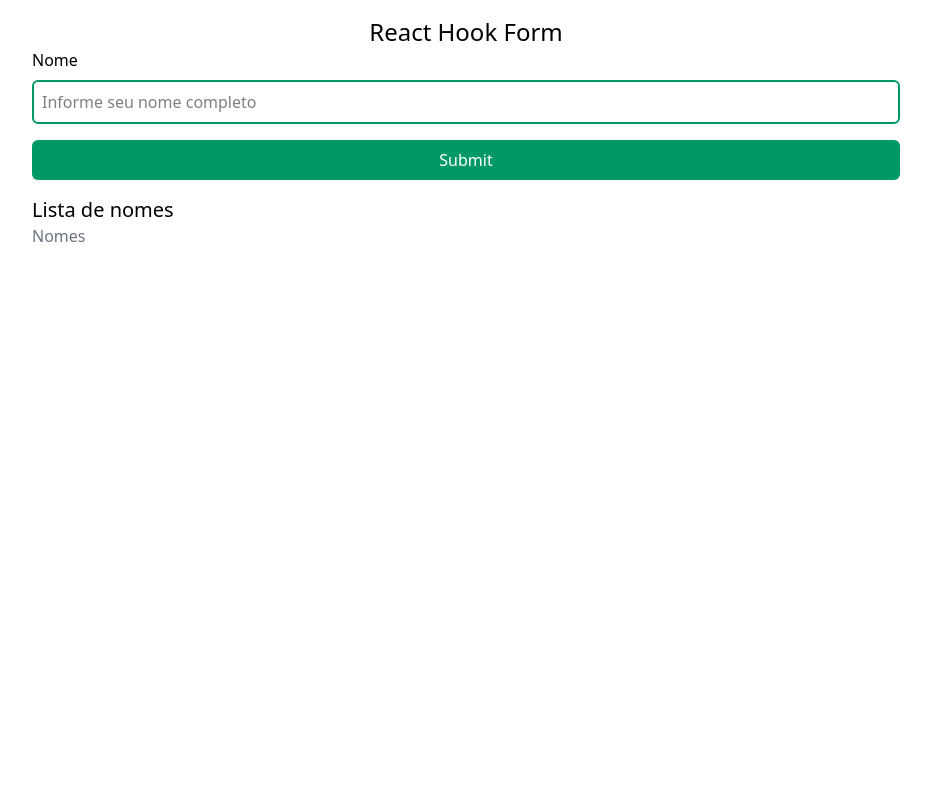
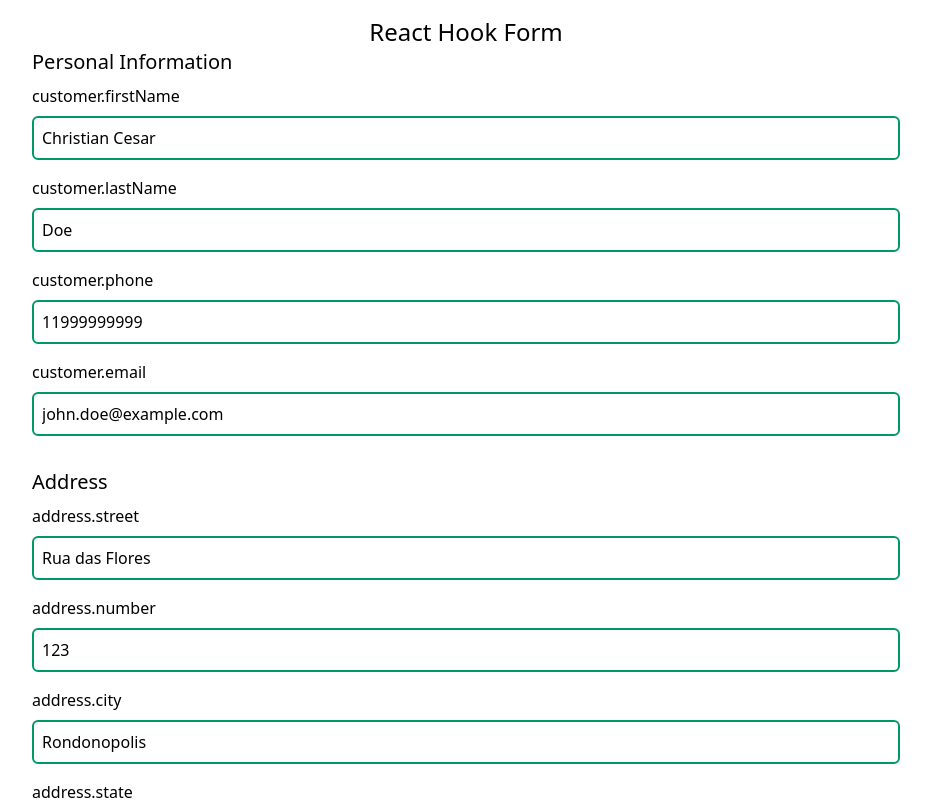
Before and after one commit to christiancesar/vite-template, a React (Vite) app: page / in a window 1280 px wide. Shown: the top 800 px of the page, without its empty margins (174-1105 px from the left). Built offline with nearby package versions, Linux system fonts and the light colour scheme.

Commit message:
feat: add form provider

```diff
--- a/src/App.tsx
+++ b/src/App.tsx
@@ -1,68 +1,162 @@
 import { useState } from 'react';
-import { Controller, useForm } from 'react-hook-form';
+import { Controller, FormProvider, useForm } from 'react-hook-form';
 import { InputText } from './components/input-text';
 import { yupResolver } from '@hookform/resolvers/yup';
 import * as yup from 'yup';
+import { Address } from './components/address';
 
 const customerRegisterSchema = yup
   .object({
-    name: yup
+    customer: yup
+      .object({
+        firstName: yup
           .string()
-      .min(10, {
-        message: 'Nome deve ter no mínimo 10 caracteres',
+          .min(3, {
+            message: 'Nome deve ter no mínimo 3 caracteres',
+          })
+          .required(),
+        lastName: yup
+          .string()
+          .min(3, { message: 'Sobrenome deve ter no mínimo 3 caracteres' })
+          .required(),
+        phone: yup
+          .string()
+          .min(11, { message: 'Telefone inválido' })
+          .required(),
+        email: yup.string().email({ message: 'Email inválido' }).required(),
+      })
+      .required(),
+    address: yup
+      .object({
+        street: yup.string().required(),
+        number: yup.string().required(),
+        city: yup.string().required(),
+        state: yup.string().required(),
+        zipCode: yup.string().required(),
       })
       .required(),
   })
   .required();
 
-type CustomerRegister = yup.InferType<typeof customerRegisterSchema>;
+export type CustomerRegister = yup.InferType<typeof customerRegisterSchema>;
+
+const user: CustomerRegister = {
+  customer: {
+    firstName: 'Christian Cesar',
+    lastName: 'Doe',
+    phone: '11999999999',
+    email: 'john.doe@example.com',
+  },
+  address: {
+    street: 'Rua das Flores',
+    number: '123',
+    city: 'Rondonopolis',
+    state: 'MT',
+    zipCode: '78735000',
+  },
+};
 
 export default function App() {
   const [listNames, setListNames] = useState<string[]>([]);
 
-  const {
-    control,
-    handleSubmit,
-    formState: { errors },
-  } = useForm({
+  const methods = useForm({
     resolver: yupResolver(customerRegisterSchema),
     defaultValues: {
-      name: '',
+      customer: {
+        firstName: user.customer.firstName,
+        lastName: user.customer.lastName,
+        phone: user.customer.phone,
+        email: user.customer.email,
+      },
+      address: {
+        street: user.address.street,
+        number: user.address.number,
+        city: user.address.city,
+        state: user.address.state,
+        zipCode: user.address.zipCode,
+      },
     },
   });
 
+  const {
+    control,
+    formState: { errors },
+  } = methods;
+
   function handleSubmitCustomer(data: CustomerRegister) {
-    const name = data.name;
-    setListNames([...listNames, name]);
+    console.log(data);
+    const fullName = `${data.customer.firstName} ${data.customer.lastName}`;
+    setListNames([...listNames, fullName]);
   }
 
   return (
     <div className="container mx-auto max-w-[900px] p-4">
       <h1 className="self-center text-center text-2xl">React Hook Form </h1>
       <div>
-        <form onSubmit={handleSubmit(handleSubmitCustomer)}>
+        <FormProvider {...methods}>
+          <form onSubmit={methods.handleSubmit(handleSubmitCustomer)}>
             <div className="flex flex-col gap-2">
+              <h2 className="text-xl">Personal Information</h2>
               <Controller
                 control={control}
-              name="name"
+                name="customer.firstName"
                 render={({ field }) => (
                   <InputText
-                  placeholder="Informe seu nome completo "
+                    label={field.name}
+                    placeholder="Informe seu primeiro nome"
+                    error={errors.customer?.firstName?.message}
                     {...field}
                   />
                 )}
               />
-            <span className="text-red-500">
-              {JSON.stringify(errors.name?.message)}
-            </span>
+              <Controller
+                control={control}
+                name="customer.lastName"
+                render={({ field }) => (
+                  <InputText
+                    label={field.name}
+                    placeholder="Informe seu sobrenome"
+                    error={errors.customer?.lastName?.message}
+                    {...field}
+                  />
+                )}
+              />
+
+              <Controller
+                control={control}
+                name="customer.phone"
+                render={({ field }) => (
+                  <InputText
+                    label={field.name}
+                    placeholder="Informe seu telefone"
+                    error={errors.customer?.phone?.message}
+                    {...field}
+                  />
+                )}
+              />
+              <Controller
+                control={control}
+                name="customer.email"
+                render={({ field }) => (
+                  <InputText
+                    label={field.name}
+                    placeholder="Informe seu email"
+                    error={errors.customer?.email?.message}
+                    {...field}
+                  />
+                )}
+              />
+
+              <Address />
               <button
                 type="submit"
-              className="rounded-md bg-emerald-600 p-2 text-white"
+                className="cursor-pointer rounded-md bg-emerald-600 p-2 text-white hover:bg-emerald-700"
               >
                 Submit
               </button>
             </div>
           </form>
+        </FormProvider>
       </div>
 
       <div>
--- /dev/null
+++ b/src/components/address.tsx
@@ -0,0 +1,76 @@
+import { Controller, useFormContext } from 'react-hook-form';
+import { InputText } from './input-text';
+import { CustomerRegister } from '@/App';
+
+export function Address() {
+  const {
+    control,
+    formState: { errors },
+  } = useFormContext<CustomerRegister>();
+  return (
+    <>
+      <h2 className="mt-4 text-xl">Address</h2>
+
+      <Controller
+        control={control}
+        name="address.street"
+        render={({ field }) => (
+          <InputText
+            label={field.name}
+            placeholder="Informe sua rua"
+            error={errors.address?.street?.message}
+            {...field}
+          />
+        )}
+      />
+      <Controller
+        control={control}
+        name="address.number"
+        render={({ field }) => (
+          <InputText
+            label={field.name}
+            placeholder="Informe o número"
+            error={errors.address?.number?.message}
+            {...field}
+          />
+        )}
+      />
+      <Controller
+        control={control}
+        name="address.city"
+        render={({ field }) => (
+          <InputText
+            label={field.name}
+            placeholder="Informe sua cidade"
+            error={errors.address?.city?.message}
+            {...field}
+          />
+        )}
+      />
+      <Controller
+        control={control}
+        name="address.state"
+        render={({ field }) => (
+          <InputText
+            label={field.name}
+            placeholder="Informe seu estado"
+            error={errors.address?.state?.message}
+            {...field}
+          />
+        )}
+      />
+      <Controller
+        control={control}
+        name="address.zipCode"
+        render={({ field }) => (
+          <InputText
+            label={field.name}
+            placeholder="Informe seu CEP"
+            error={errors.address?.zipCode?.message}
+            {...field}
+          />
+        )}
+      />
+    </>
+  );
+}
--- a/src/components/input-text.tsx
+++ b/src/components/input-text.tsx
@@ -1,16 +1,34 @@
 type InputTextProps = {
   placeholder: string;
-} & React.HTMLAttributes<HTMLInputElement>;
+  label: string;
+  error?: string;
+} & React.InputHTMLAttributes<HTMLInputElement>;
 
-export function InputText({ placeholder, ...props }: InputTextProps) {
+export function InputText({
+  placeholder,
+  error,
+  label,
+  ...props
+}: InputTextProps) {
   return (
     <div className="flex flex-col gap-2" {...props}>
-      <label>Nome</label>
+      <label>{label}</label>
       <input
+        defaultValue={props.value}
         type="text"
         placeholder={placeholder}
         className="rounded-md border-2 border-emerald-600 p-2"
       />
+      <span className="text-red-500">
+        {/* Não sei porque mas simplmente chamar o erro que vem de
+        `erros.name?.message` não funciona, acusa como um Objeto, passei o
+        `message` como uma propriedade `error` do componente InputText e chamei
+        esse `Object.entries` que estava na documentação do React Hook Form. */}
+        {error &&
+          Object.entries(error).map(([type, message]) => (
+            <p key={type}>{message}</p>
+          ))}
+      </span>
     </div>
   );
 }
```
Also changed, not shown: package.json (+5 -2 lines), 1 other file (tests, documents, lock files or other folders). Lines whose indentation alone changed are shown as unchanged.
